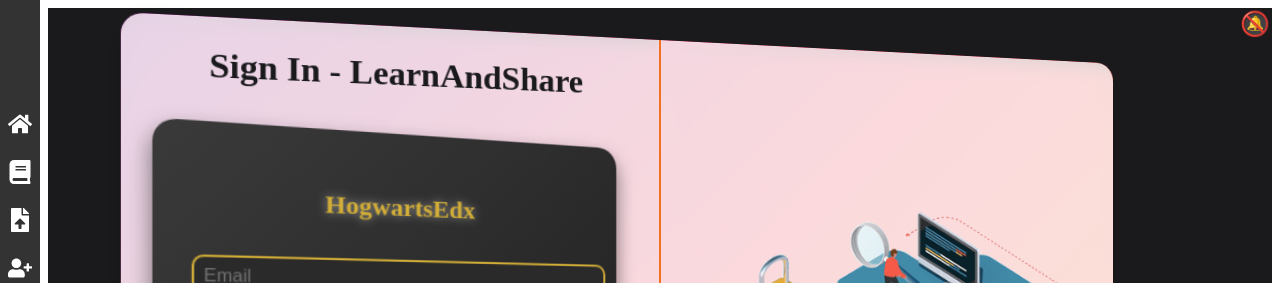
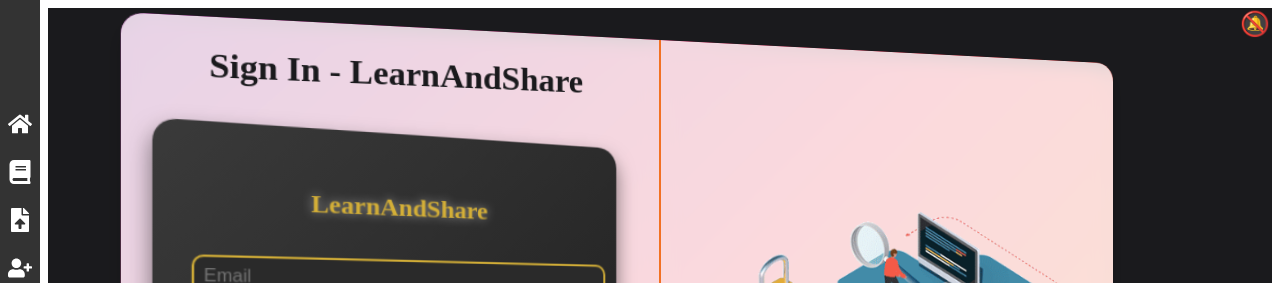
Before and after one commit to hello-developer-sanjay/LearnAndShare-Collaborative-Learning-Expert-Tutorials-and-User-Blogs, a React (Vite) app in the folder frontend/: page /login in a window 1280 px wide. Shown: the top 283 px of the page. Built offline with nearby package versions, Linux system fonts and the light colour scheme; no server answers; a web font is replaced by a local one.

Commit message:
Update Login.jsx

```diff
--- a/frontend/src/pages/Login.jsx
+++ b/frontend/src/pages/Login.jsx
@@ -187,7 +187,7 @@ const Login = () => {
   return (
     <Container>
       <LoginForm onSubmit={handleSubmit}>
-        <Title aria-label="HogwartsEdx Title">HogwartsEdx</Title>
+        <Title aria-label="HogwartsEdx Title">LearnAndShare</Title>
         <Input
           type="email"
           placeholder="Email"
```
